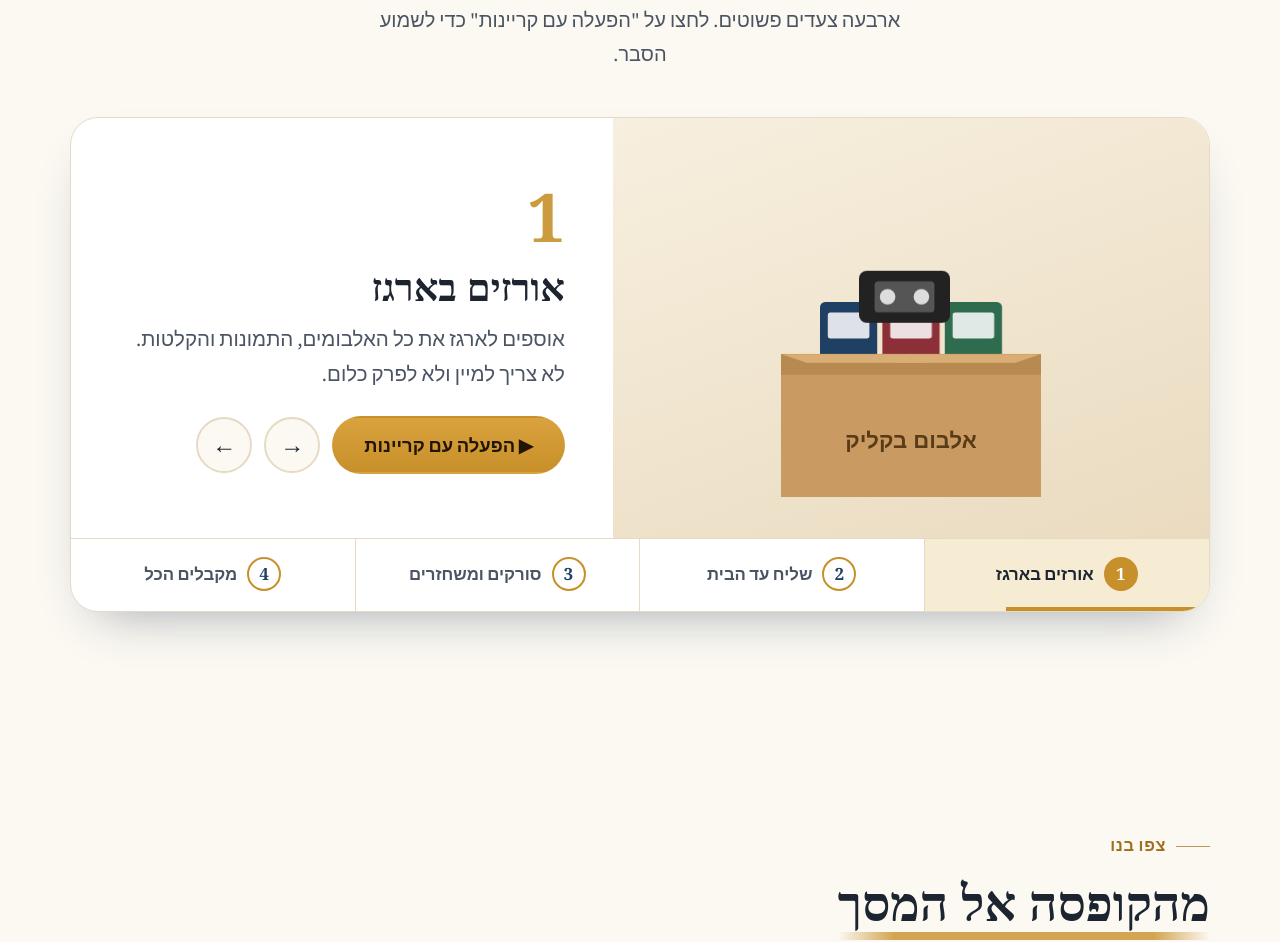
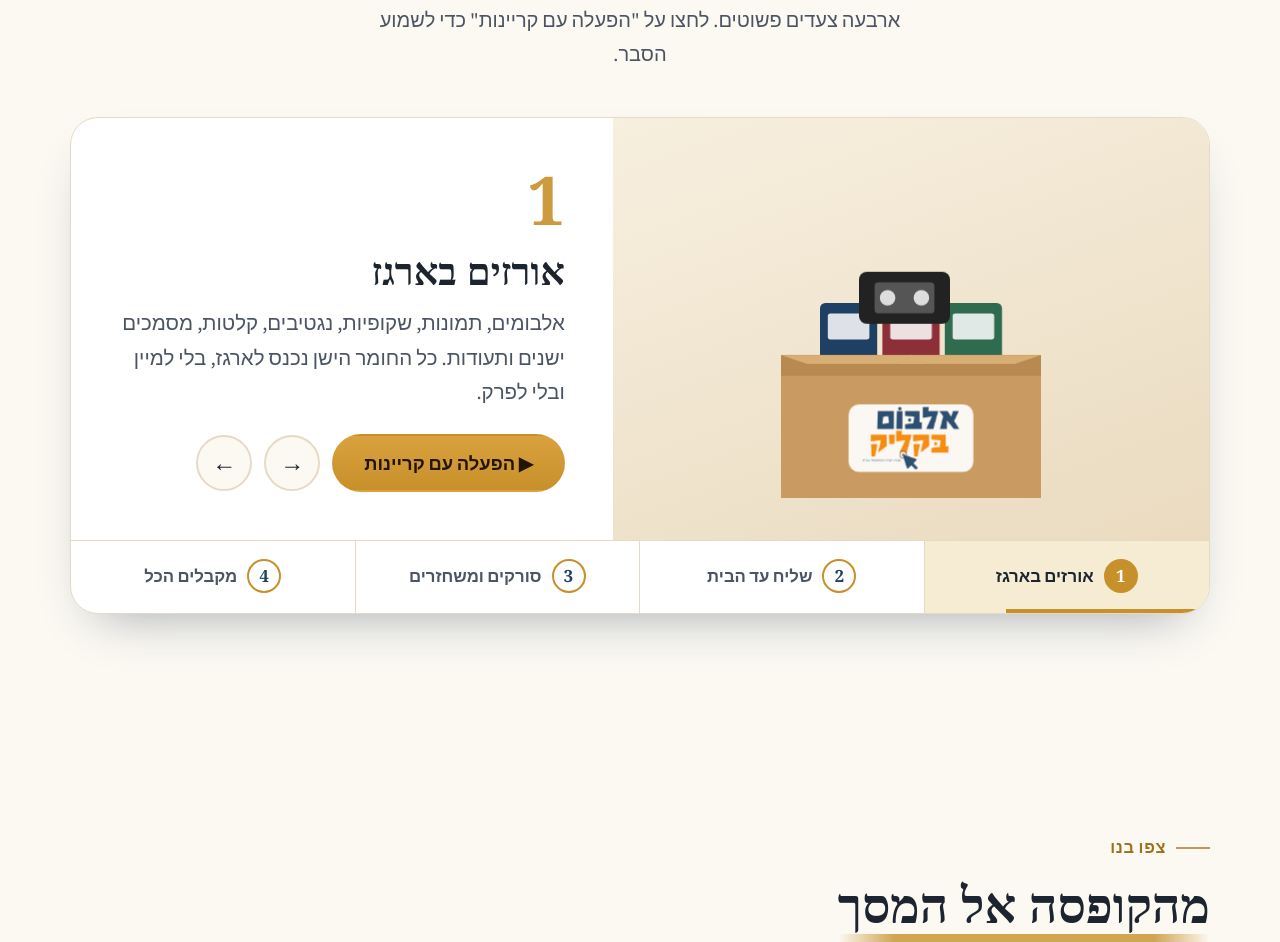
Before and after one commit to 2356050-lgtm/softcopy-site, a plain HTML site: page album/index.html in a window 1280 px wide. Shown: the part 2893-3835 px from the top of the page. Drawn offline with Linux system fonts and the light colour scheme; a web font is replaced by a local one.

Commit message:
Album pages: sync how-it-works fixes
Co-Authored-By: Claude Opus 5.5 <noreply@anthropic.com>
Claude-Session: https://claude.ai/code/session_01BDhp966237sTHnetS8mQG4

```diff
--- a/album/index.html
+++ b/album/index.html
@@ -599,15 +599,15 @@ const CAPS=['קיץ של מפגשים משפחתיים','ראש השנה','אל
 // how it works: animated scenes + Noa narration
 (function(){
  const B='#1F3F63',G='#C8902A',K='#8B5E34',C='#C99B62';
- const box=(x,y)=>`<g transform="translate(${x} ${y})"><path d="M0 40h200v110H0z" fill="${C}"/><path d="M0 40h200v16H0z" fill="#B88A52"/><path class="a-flap r" d="M100 40h100l-20-34H90z" fill="#D9AE74"/><path class="a-flap l" d="M0 40h100L110 6H20z" fill="#D9AE74"/><text x="100" y="112" text-anchor="middle" font-family="Arial" font-weight="700" font-size="17" fill="#5A3B17">אלבום בקליק</text></g>`;
+ const box=(x,y)=>`<g transform="translate(${x} ${y})"><path d="M0 40h200v110H0z" fill="${C}"/><path d="M0 40h200v16H0z" fill="#B88A52"/><path class="a-flap r" d="M100 40h100l-20-34H90z" fill="#D9AE74"/><path class="a-flap l" d="M0 40h100L110 6H20z" fill="#D9AE74"/><rect x="52" y="78" width="96" height="52" rx="8" fill="#fff" opacity=".92"/><image href="m/logo.png" x="56" y="80" width="88" height="48" preserveAspectRatio="xMidYMid meet"/></g>`;
  const alb=(x,col,cls)=>`<g class="a-drop ${cls}"><rect x="${x}" y="120" width="44" height="58" rx="4" fill="${col}"/><rect x="${x+6}" y="128" width="32" height="20" rx="2" fill="#fff" opacity=".85"/></g>`;
  const S=[
   ()=>alb(130,B,'d1')+alb(178,'#8C2F39','d2')+alb(226,'#2F6B4F','d3')+`<g class="a-drop d4"><rect x="160" y="96" width="70" height="40" rx="6" fill="#222"/><rect x="172" y="104" width="46" height="24" rx="3" fill="#555"/><circle cx="182" cy="116" r="6" fill="#ddd"/><circle cx="208" cy="116" r="6" fill="#ddd"/></g>`+box(100,120),
-  ()=>`<rect x="0" y="238" width="400" height="8" fill="#B9A78A"/><g transform="translate(290 108)"><path d="M0 50L50 10 100 50z" fill="${B}"/><rect x="10" y="50" width="80" height="80" fill="#FFF8EC" stroke="#D8C7A8" stroke-width="2"/><rect x="40" y="88" width="22" height="42" fill="${G}"/><rect x="18" y="62" width="18" height="16" fill="#BFD3E6"/></g><g class="a-box"><rect x="250" y="206" width="34" height="30" fill="${C}"/><path d="M250 214h34" stroke="#B88A52" stroke-width="3"/></g><g class="a-van"><g transform="translate(150 168)"><rect x="0" y="0" width="92" height="56" rx="8" fill="#fff" stroke="${B}" stroke-width="3"/><path d="M92 16h26l14 18v22H92z" fill="${B}"/><rect x="98" y="22" width="18" height="12" rx="2" fill="#BFD3E6"/><text x="46" y="34" text-anchor="middle" font-family="Arial" font-weight="700" font-size="13" fill="${B}">אלבום בקליק</text><circle cx="24" cy="60" r="11" fill="#333"/><circle cx="108" cy="60" r="11" fill="#333"/><circle cx="24" cy="60" r="4" fill="#ccc"/><circle cx="108" cy="60" r="4" fill="#ccc"/></g></g>`,
+  ()=>`<rect x="0" y="238" width="400" height="8" fill="#B9A78A"/><g transform="translate(290 108)"><path d="M0 50L50 10 100 50z" fill="${B}"/><rect x="10" y="50" width="80" height="80" fill="#FFF8EC" stroke="#D8C7A8" stroke-width="2"/><rect x="40" y="88" width="22" height="42" fill="${G}"/><rect x="18" y="62" width="18" height="16" fill="#BFD3E6"/></g><g class="a-box"><rect x="250" y="206" width="34" height="30" fill="${C}"/><path d="M250 214h34" stroke="#B88A52" stroke-width="3"/></g><g class="a-van"><g transform="translate(150 168)"><rect x="0" y="0" width="92" height="56" rx="8" fill="#fff" stroke="${B}" stroke-width="3"/><path d="M92 16h26l14 18v22H92z" fill="${B}"/><rect x="98" y="22" width="18" height="12" rx="2" fill="#BFD3E6"/><rect x="8" y="8" width="76" height="40" rx="6" fill="#fff"/><image href="m/logo.png" x="10" y="9" width="72" height="38" preserveAspectRatio="xMidYMid meet"/><circle cx="24" cy="60" r="11" fill="#333"/><circle cx="108" cy="60" r="11" fill="#333"/><circle cx="24" cy="60" r="4" fill="#ccc"/><circle cx="108" cy="60" r="4" fill="#ccc"/></g></g>`,
   ()=>`<rect x="70" y="150" width="260" height="80" rx="12" fill="#F3F5F8" stroke="#B8C3D0" stroke-width="3"/><rect x="70" y="150" width="260" height="20" rx="8" fill="${B}"/><rect x="90" y="100" width="220" height="56" rx="6" fill="#E6EBF1" stroke="#B8C3D0" stroke-width="2" transform="skewX(-8) translate(18 0)"/><g transform="translate(122 34)"><rect width="156" height="112" fill="#fff" stroke="#ddd"/><image class="a-col" href="m/ph1.jpg" x="6" y="6" width="144" height="100" preserveAspectRatio="xMidYMid slice"/></g><g class="a-beam"><rect x="104" y="30" width="6" height="122" fill="${G}" opacity=".85"/><rect x="96" y="30" width="22" height="122" fill="${G}" opacity=".18"/></g><circle cx="300" cy="200" r="7" fill="#5BC27A"/><text x="200" y="262" text-anchor="middle" font-family="Arial" font-weight="700" font-size="16" fill="${B}">סריקה + שחזור צבע</text>`,
   ()=>`<rect x="60" y="30" width="250" height="160" rx="12" fill="#222"/><rect x="70" y="40" width="230" height="140" fill="#000"/>`+['m/ph3.jpg','m/ph1.jpg','m/ph2.jpg'].map((u,i)=>`<image class="a-sh s${i+1}" href="${u}" x="70" y="40" width="230" height="140" preserveAspectRatio="xMidYMid slice"/>`).join('')+`<rect x="160" y="190" width="50" height="16" fill="#333"/><rect x="130" y="204" width="110" height="8" rx="4" fill="#333"/><g class="a-usb" transform="translate(318 150)"><rect width="34" height="70" rx="8" fill="#C9CED6"/><rect x="6" y="-16" width="22" height="18" fill="#9AA3AE"/><rect x="4" y="22" width="26" height="20" rx="3" fill="${G}"/></g>`+[0,1,2].map(i=>`<path class="a-heart h${i+1}" d="M${100+i*80} 236c-8-8-18-2-14 6l14 12 14-12c4-8-6-14-14-6z" fill="#D9534F"/>`).join('')
  ];
- const T=[['אורזים בארגז','אוספים לארגז את כל האלבומים, התמונות והקלטות. לא צריך למיין ולא לפרק כלום.'],['שליח עד הבית','שליח מגיע אליכם, אוסף את הארגז, ובסוף גם מחזיר אותו.'],['סורקים ומשחזרים','סורקים הכל בציוד מקצועי, ותמונות שדהו מקבלות בחזרה את הצבעים שלהן.'],['מקבלים הכל','כל הזיכרונות בקישור ובדיסק און קי, יחד עם החומר המקורי. מוכן לצפייה בטלוויזיה.']];
+ const T=[['אורזים בארגז','אלבומים, תמונות, שקופיות, נגטיבים, קלטות, מסמכים ישנים ותעודות. כל החומר הישן נכנס לארגז, בלי למיין ובלי לפרק.'],['שליח עד הבית','שליח מגיע אליכם, אוסף את הארגז, ובסוף גם מחזיר אותו.'],['סורקים ומשחזרים','סורקים הכל בציוד מקצועי, ותמונות שדהו מקבלות בחזרה את הצבעים שלהן.'],['מקבלים הכל','כל הזיכרונות בקישור ובדיסק און קי, יחד עם החומר המקורי. מוכן לצפייה בטלוויזיה.']];
  const art=document.getElementById('hwArt'),N=document.getElementById('hwN'),H=document.getElementById('hwH'),P=document.getElementById('hwP'),dots=document.getElementById('hwDots'),play=document.getElementById('hwPlay');
  dots.innerHTML=T.map((t,i)=>`<button type="button"><b>${i+1}</b><span>${t[0]}</span><i></i></button>`).join('');
  const db=[...dots.children]; const VO=new Audio(); VO.preload='none';
```
Also changed, not shown: 1 other file.
